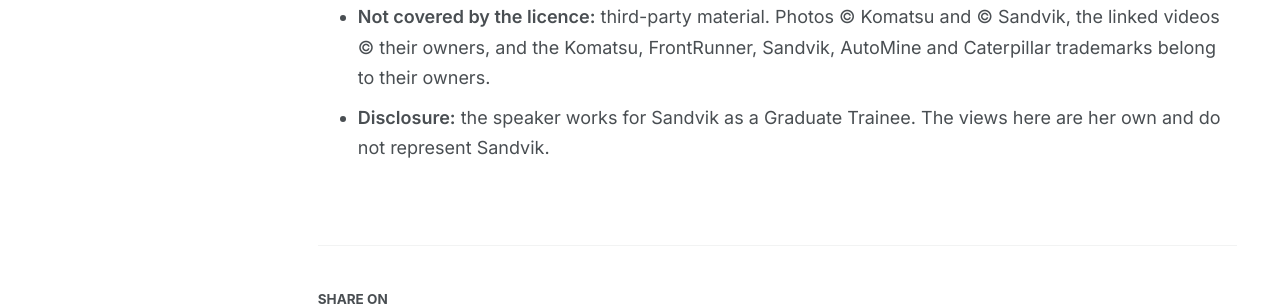
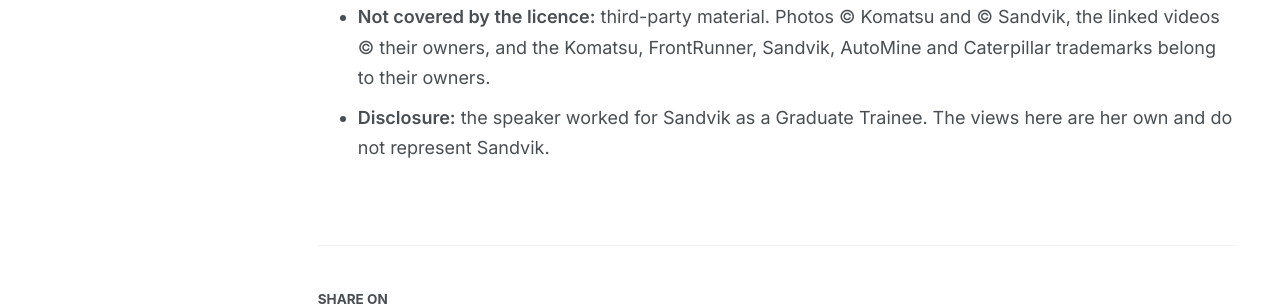
Before and after one commit to MaryKuruENG/MaryKuruENG.github.io, a Jekyll site: the page built from _talks/2026-09-01-uet-taxila-webinar.md, in a window 1280 px wide and 900 px high, scrolled down 1521 px. Shown: the part 370-676 px from the top of the window. Built offline with Jekyll 4.4.1, drawn with Linux system fonts in a browser that asks for light colours; a style sheet for code colours, icons or effects is not loaded.

Commit message:
Update 2026-09-01-uet-taxila-webinar.md

```diff
--- a/_talks/2026-09-01-uet-taxila-webinar.md
+++ b/_talks/2026-09-01-uet-taxila-webinar.md
@@ -50,5 +50,5 @@ All statistics are referenced on the *References & credits* slide.
 - **Not covered by the licence:** third-party material. Photos © Komatsu and © Sandvik, the
   linked videos © their owners, and the Komatsu, FrontRunner, Sandvik, AutoMine and
   Caterpillar trademarks belong to their owners.
-- **Disclosure:** the speaker works for Sandvik as a Graduate Trainee. The views here are her
+- **Disclosure:** the speaker worked for Sandvik as a Graduate Trainee. The views here are her
   own and do not represent Sandvik.
```
